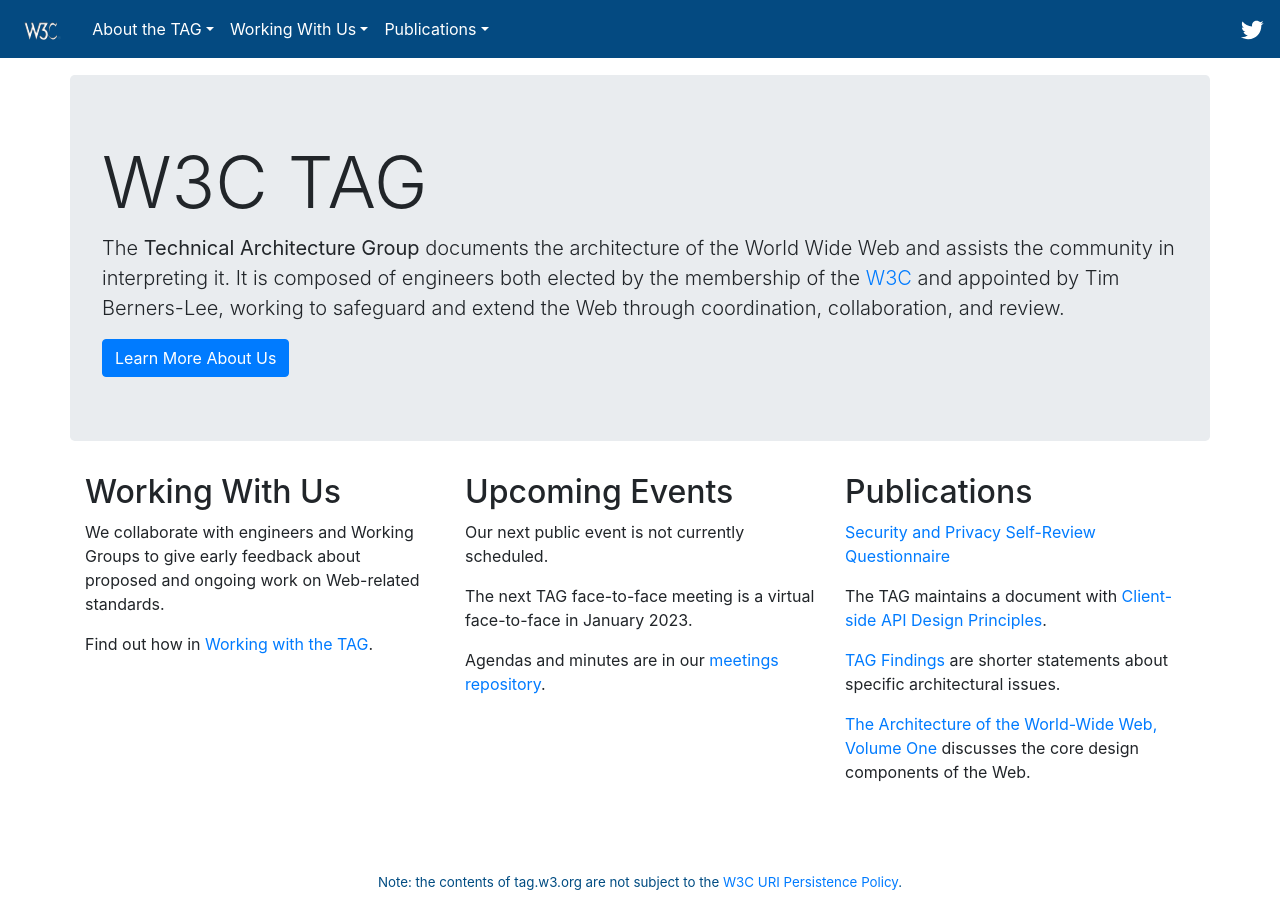
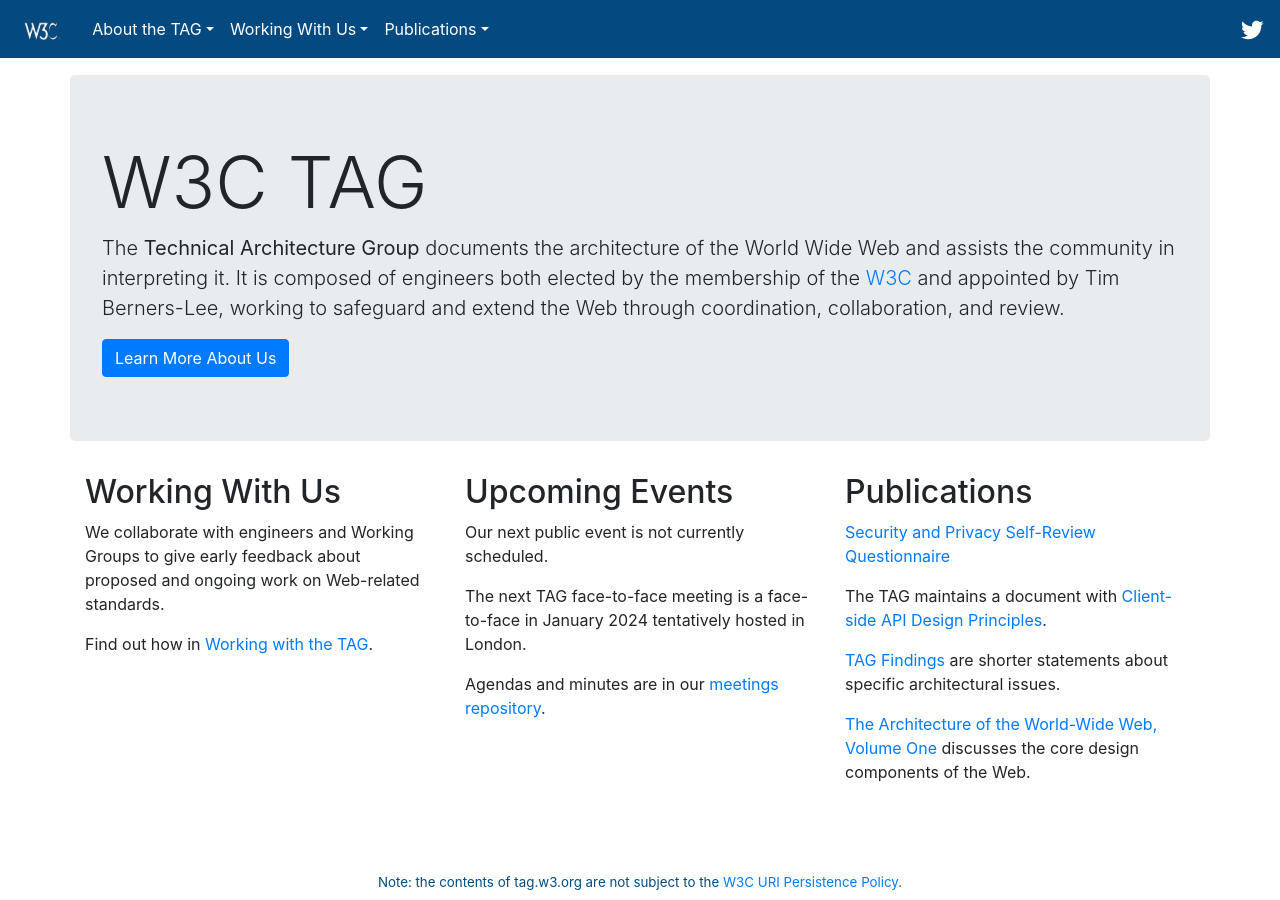
Before and after one commit to w3ctag/tag.w3.org, a Jekyll site: the page built from index.md, in a window 1280 px wide. Built offline with Jekyll 4.4.1, drawn with Linux system fonts in a browser that asks for light colours; nearby versions of some CDN libraries; library files that are not in the unit come from our copies.

Commit message:
Update index.md

```diff
--- a/index.md
+++ b/index.md
@@ -20,7 +20,7 @@
 
 <p>Our next public event is not currently scheduled.</p>
 
-<p>The next TAG face-to-face meeting is a virtual face-to-face in January 2023.</p>
+<p>The next TAG face-to-face meeting is a face-to-face in January 2024 tentatively hosted in London.</p>
 
 <p>Agendas and minutes are in our <a href="https://github.com/w3ctag/meetings">meetings repository</a>.</p>
 
```
